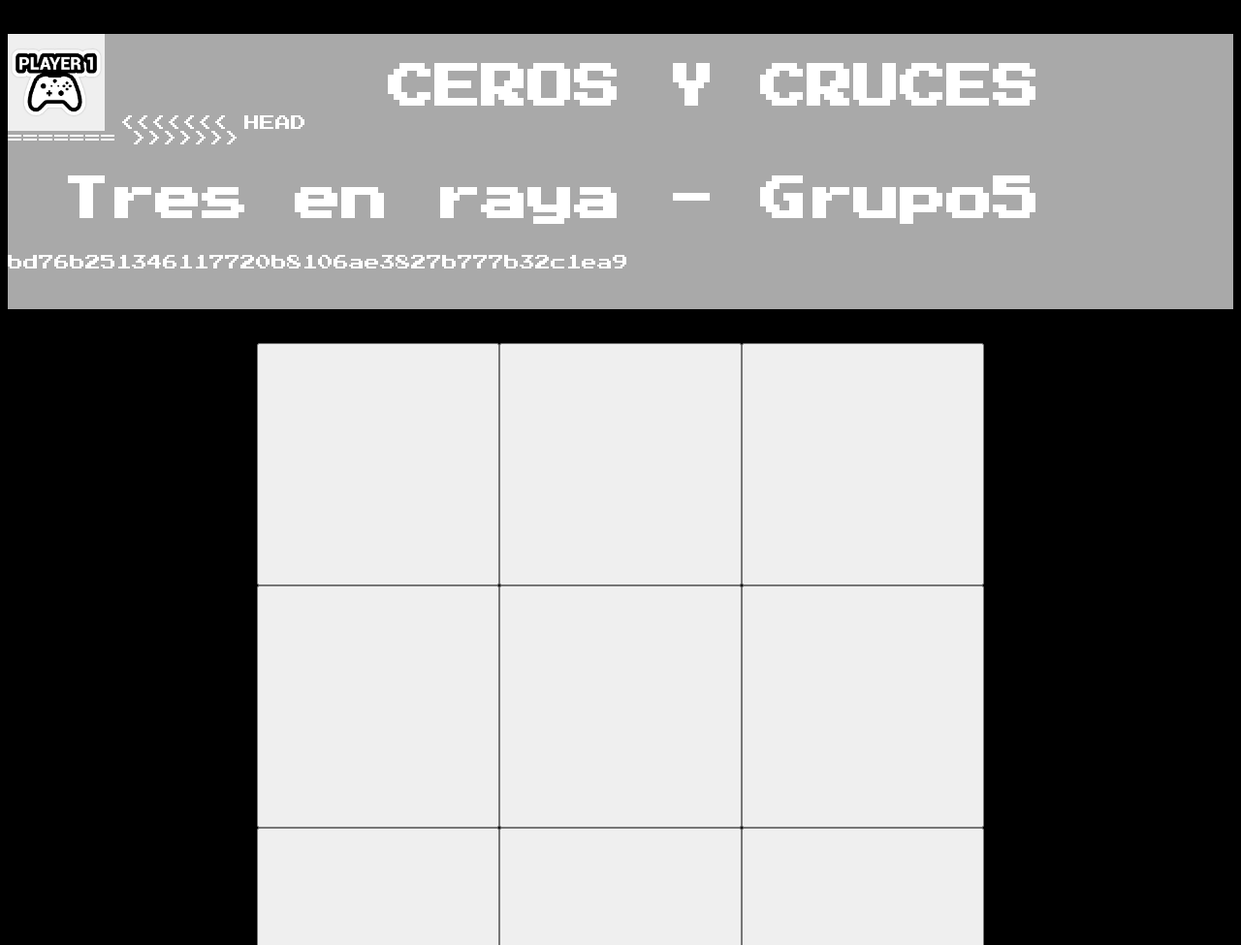
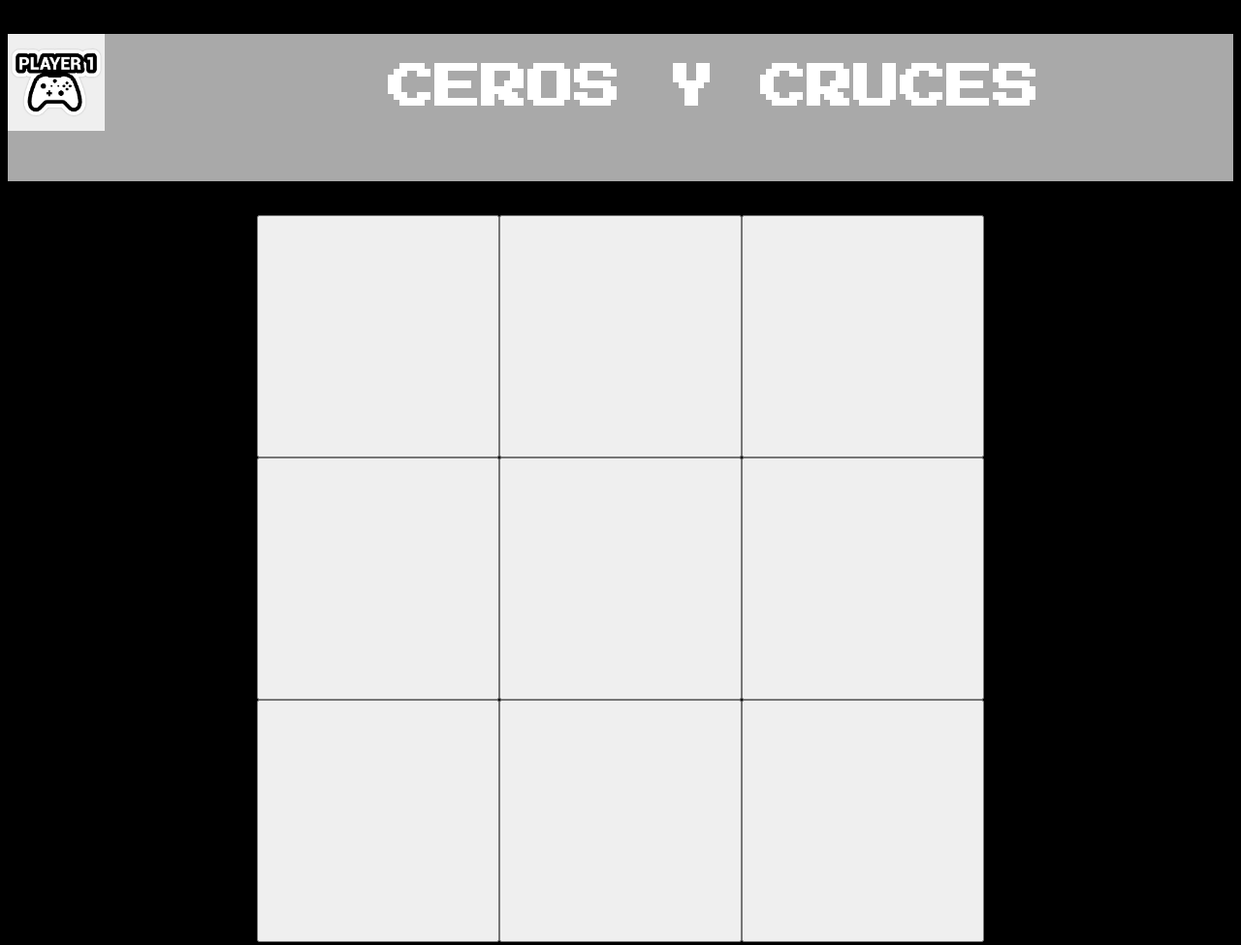
Before and after one commit to Riusaky68606/3-en-Raya, a plain HTML site: page index.html in a window 1280 px wide. Shown: the top 975 px of the page at 97% size. Drawn offline with Linux system fonts and the light colour scheme.

Commit message:
este es el cambio del juego

```diff
--- a/index.html
+++ b/index.html
@@ -17,11 +17,10 @@
 		<div id="encaje">
 		<img class="player" src="img/player1.jpg" height="100px">
 
-<<<<<<< HEAD
+<!-- <<<<<<< HEAD -->
 		<h1>CEROS Y CRUCES </h1>
-=======
-		<h1>Tres en raya - Grupo5</h1>
->>>>>>> bd76b251346117720b8106ae3827b777b32c1ea9
+		<!-- <h1>Tres en raya - Grupo5</h1> -->
+<!-- >>>>>>> bd76b251346117720b8106ae3827b777b32c1ea9 -->
 	</div>
 		<h2 id="textoVictoria">Has ganado! Te felicito</h2>
 	</header>
```
